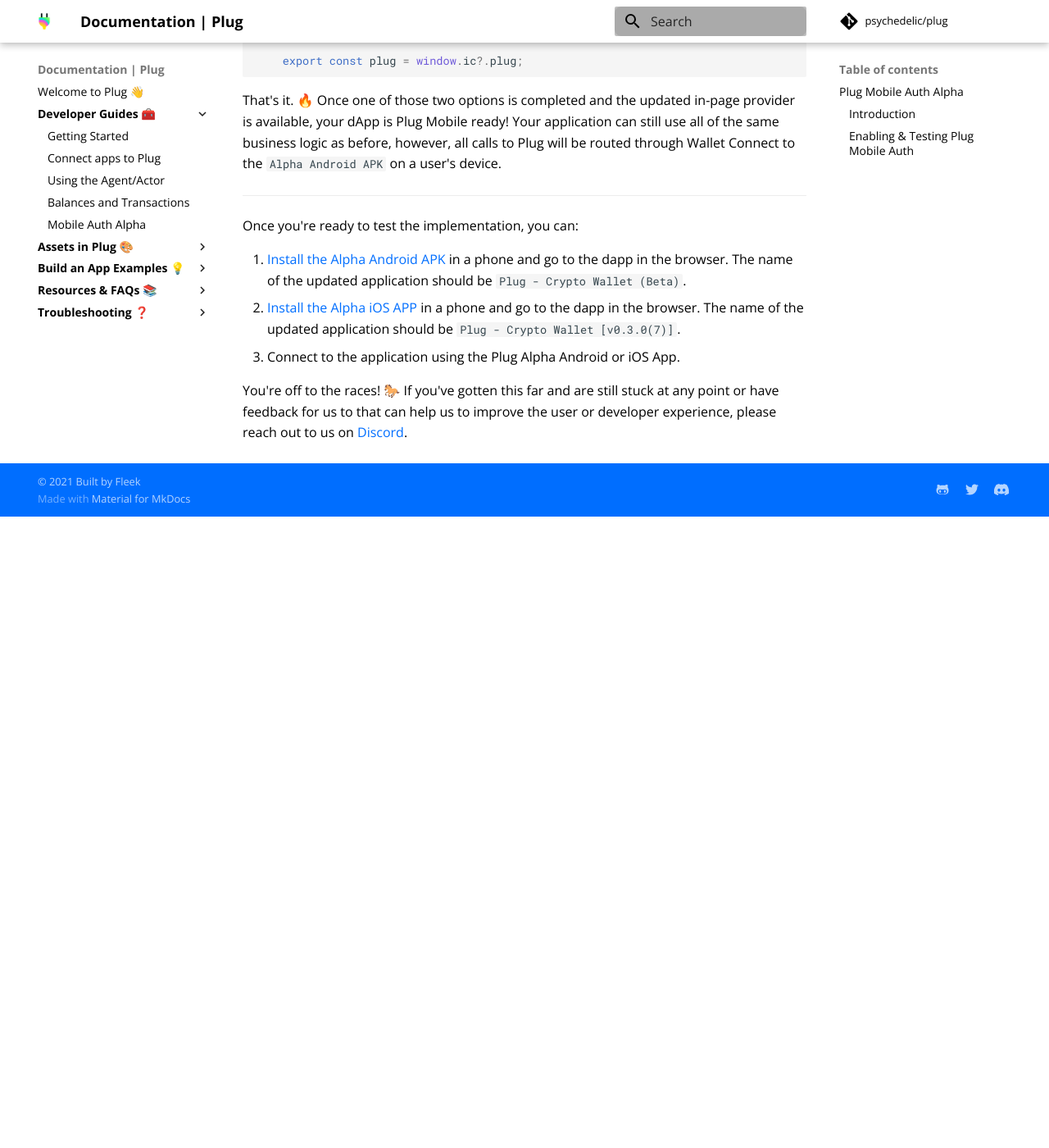
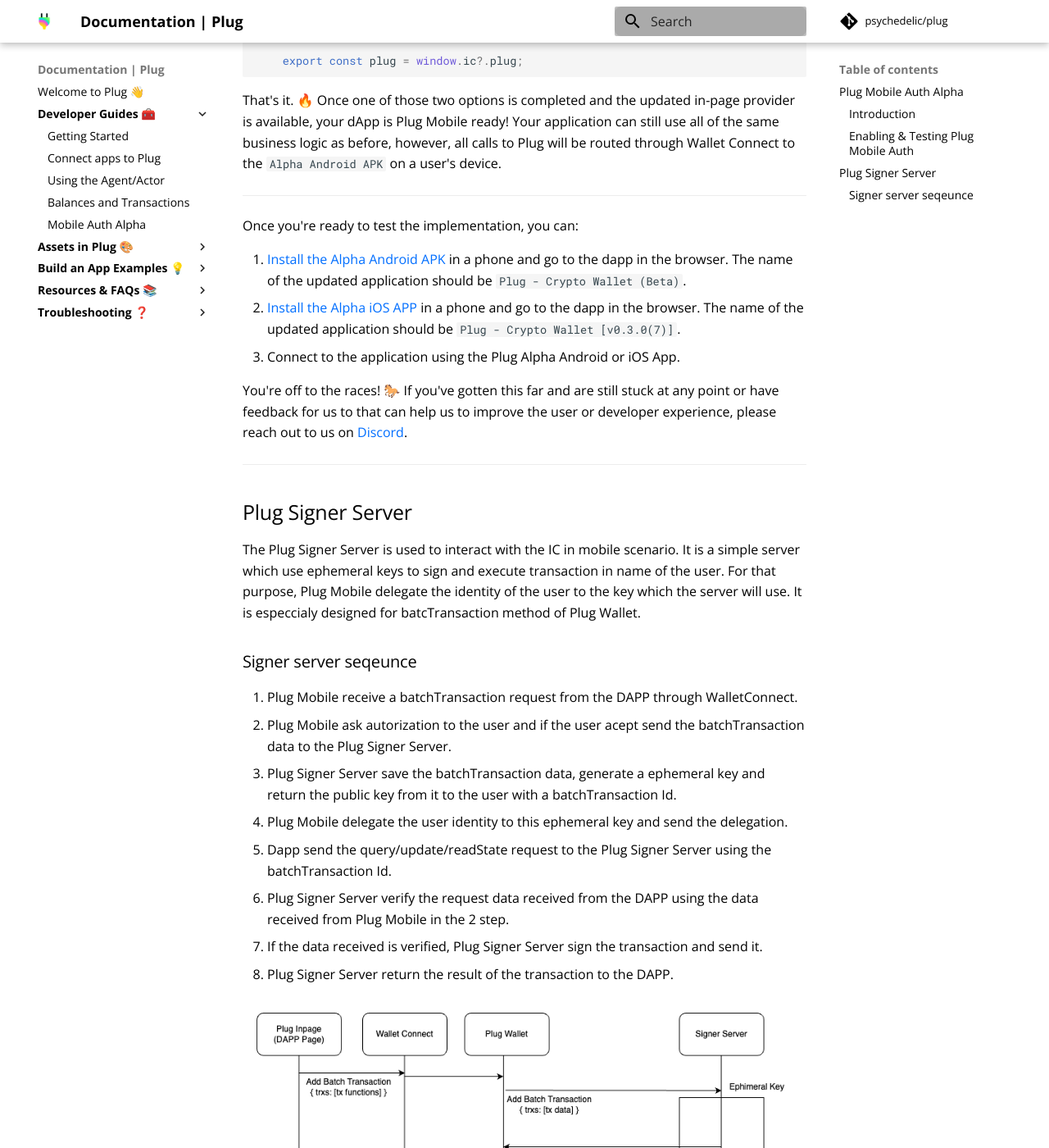
Before and after one commit to Psychedelic/plug-docs, an MkDocs documentation site: the page built from docs/getting-started/alpha-wallet-connect.md, in a window 1280 px wide and 1400 px high, scrolled down 1723 px. Shown: the whole window at 82% size. Built offline with MkDocs 1.6.1 and Material for MkDocs 9.7.7, drawn with Linux system fonts in a browser that asks for light colours; comment, search, counter and statistics services are not loaded; before the commit the page ends 2353 px from its top, so only the background shows below that.

Commit message:
signer server (#41)

```diff
--- a/docs/getting-started/alpha-wallet-connect.md
+++ b/docs/getting-started/alpha-wallet-connect.md
@@ -65,3 +65,24 @@
 
 
 You're off to the races! 🐎 If you've gotten this far and are still stuck at any point or have feedback for us to that can help us to improve the user or developer experience, please reach out to us on [Discord](https://discord.gg/yVEcEzmrgm).
+
+---
+
+## Plug Signer Server
+
+The Plug Signer Server is used to interact with the IC in mobile scenario. It is a simple server which use ephemeral keys to sign and execute
+transaction in name of the user. For that purpose, Plug Mobile delegate the identity of the user to the key which the server will use.
+It is especcialy designed for batcTransaction method of Plug Wallet.
+
+### Signer server seqeunce
+
+1. Plug Mobile receive a batchTransaction request from the DAPP through WalletConnect.
+2. Plug Mobile ask autorization to the user and if the user acept send the batchTransaction data to the Plug Signer Server.
+3. Plug Signer Server save the batchTransaction data, generate a ephemeral key and return the public key from it to the user with a batchTransaction Id.
+4. Plug Mobile delegate the user identity to this ephemeral key and send the delegation.
+5. Dapp send the query/update/readState request to the Plug Signer Server using the batchTransaction Id.
+6. Plug Signer Server verify the request data received from the DAPP using the data received from Plug Mobile in the 2 step.
+7. If the data received is verified, Plug Signer Server sign the transaction and send it.
+8. Plug Signer Server return the result of the transaction to the DAPP.
+
+![](imgs/signer-server.png)
```
Also changed, not shown: docs/getting-started/imgs/signer-server.png (added).
